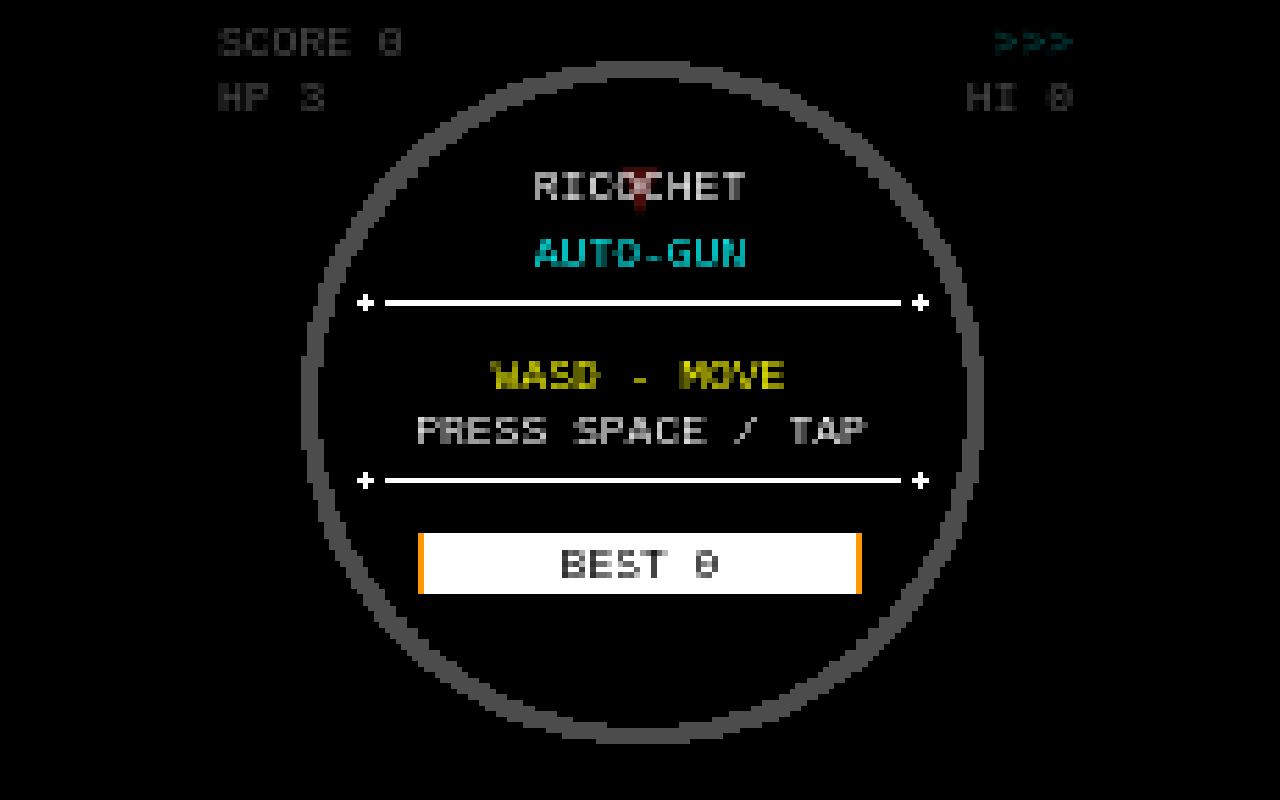
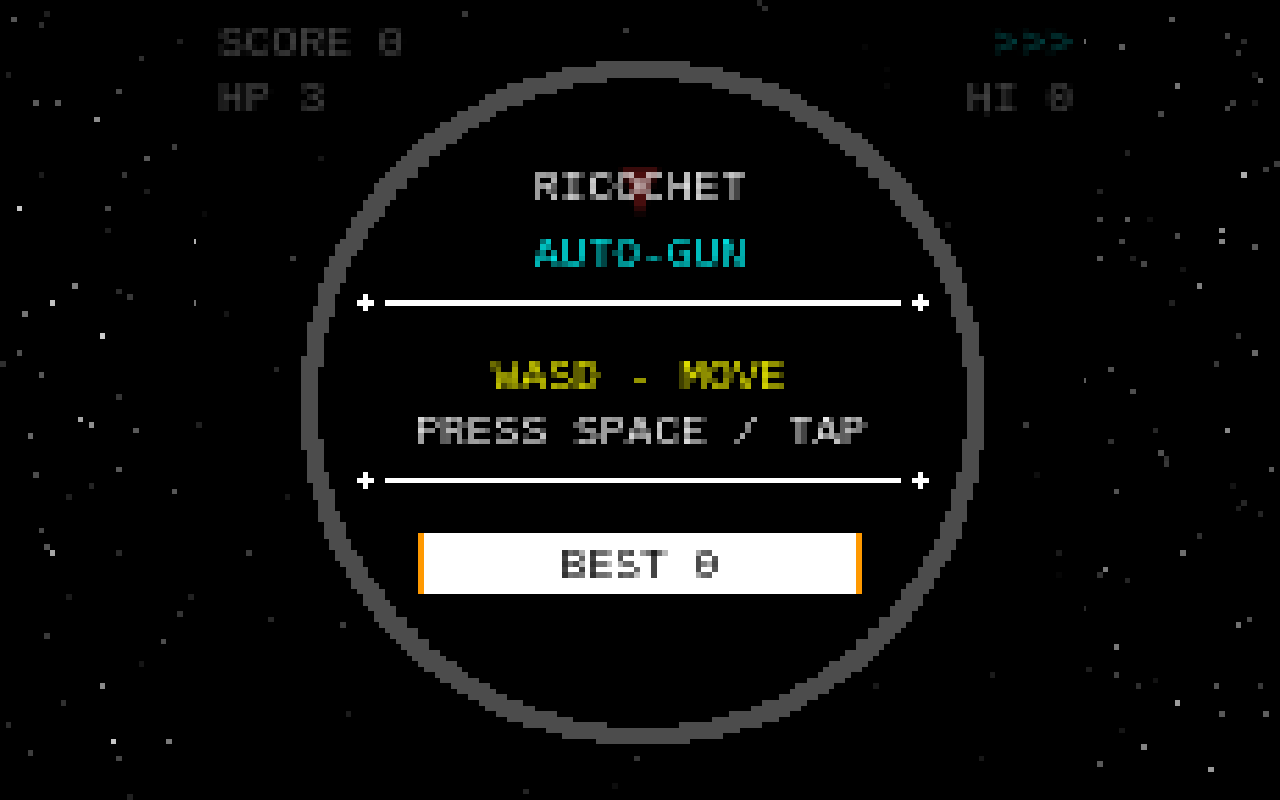
Before and after one commit to Marveee3/ricochet, a plain HTML site: page index.html in a window 1280 px wide. Drawn offline with Linux system fonts and the light colour scheme.

Commit message:
v0.3 — full-screen world: starfield in letterbox bars and canvas corners; joystick from any point (touch + LMB mouse), unified star scale, direction clamp fix

```diff
--- a/index.html
+++ b/index.html
@@ -7,6 +7,7 @@
 <link rel="stylesheet" href="styles.css">
 </head>
 <body>
+<canvas id="bg"></canvas>
 <canvas id="game" width="160" height="144"></canvas>
 <script src="script.js"></script>
 </body>
--- a/script.js
+++ b/script.js
@@ -287,6 +287,48 @@ ctx.imageSmoothingEnabled = false;
 
 const W = 160, H = 144;
 
+// ---- background starfield (fills the letterbox bars around the game) ----
+const bgCv = document.getElementById('bg');
+const bgCtx = bgCv.getContext('2d');
+let bgW = 1, bgH = 1;
+let bgStars = [];
+const BG_DENSITY = 0.012;
+
+function bgResize() {
+  const scale = Math.min(innerWidth, innerHeight * 160 / 144) / 160;
+  bgW = Math.max(1, Math.ceil(innerWidth / scale));
+  bgH = Math.max(1, Math.ceil(innerHeight / scale));
+  bgCv.width = bgW;
+  bgCv.height = bgH;
+  bgStars.length = 0;
+  const n = Math.round(bgW * bgH * BG_DENSITY);
+  for (let i = 0; i < n; i++) {
+    bgStars.push({
+      x: Math.random() * bgW | 0,
+      y: Math.random() * bgH | 0,
+      base: Math.random() < 0.3 ? 0.8 : Math.random() < 0.5 ? 0.55 : 0.35,
+      ph: Math.random() * Math.PI * 2,
+      sp: 0.5 + Math.random() * 1.5,
+    });
+  }
+  drawBgStars(performance.now() / 1000);
+}
+
+function drawBgStars(now) {
+  bgCtx.fillStyle = '#000';
+  bgCtx.fillRect(0, 0, bgW, bgH);
+  bgCtx.fillStyle = '#fff';
+  for (const s of bgStars) {
+    bgCtx.globalAlpha = s.base * (0.6 + 0.4 * Math.sin(now * s.sp + s.ph));
+    bgCtx.fillRect(s.x, s.y, 1, 1);
+  }
+  bgCtx.globalAlpha = 1;
+}
+
+bgResize();
+addEventListener('resize', bgResize);
+addEventListener('orientationchange', bgResize);
+
 // ---- palette (8-bit) ----
 const COL = {
   bg:       '#000',
@@ -311,6 +353,24 @@ const over = () => Math.max(0, tA() - 1);
 const CX = 80, CY = 72;
 const R_WALL = 60;
 const R_PLAYER = 45;
+
+// ---- starfield in the corners (outside the wall ring) ----
+const starField = [];
+for (let i = 0; i < 30; i++) {
+  let x, y;
+  let ok = false;
+  while (!ok) {
+    x = Math.random() * W | 0;
+    y = Math.random() * H | 0;
+    ok = Math.hypot(x - CX, y - CY) >= 63 && !(y < 20 && (x < 30 || x > 130));
+  }
+  starField.push({
+    x, y,
+    base: Math.random() < 0.3 ? 0.8 : Math.random() < 0.5 ? 0.55 : 0.35,
+    ph: Math.random() * Math.PI * 2,
+    sp: 0.5 + Math.random() * 1.5,
+  });
+}
 
 // ---- wall: verlet particles + springs ----
 const N = 408;
@@ -370,8 +430,39 @@ addEventListener('keydown', e => {
 });
 addEventListener('keyup', e => { keys[e.code] = false; });
 
-// ---- virtual joystick (whole screen, relative) ----
+// ---- virtual joystick (whole screen: touch anywhere + mouse LMB) ----
 const joy = { active: false, ox: 0, oy: 0, dx: 0, dy: 0, id: -1 };
+let mouseJoy = false;
+
+const clamp = (v, a, b) => Math.max(a, Math.min(b, v));
+
+function toGame(clientX, clientY) {
+  const r = canvas.getBoundingClientRect();
+  return {
+    x: clamp((clientX - r.left) / r.width * W, 0, W),
+    y: clamp((clientY - r.top) / r.height * H, 0, H),
+  };
+}
+
+function toGameRaw(clientX, clientY) {
+  const r = canvas.getBoundingClientRect();
+  return {
+    x: (clientX - r.left) / r.width * W,
+    y: (clientY - r.top) / r.height * H,
+  };
+}
+
+function setJoyDelta(px, py) {
+  let dx = px - joy.ox, dy = py - joy.oy;
+  const d = Math.hypot(dx, dy);
+  if (d > 8) { dx = dx / d * 8; dy = dy / d * 8; }
+  joy.dx = dx / 8;
+  joy.dy = dy / 8;
+}
+
+function endJoy() {
+  joy.active = false; joy.dx = 0; joy.dy = 0; joy.id = -1; mouseJoy = false;
+}
 
 function findTouch(e, id) {
   for (let i = 0; i < e.touches.length; i++) if (e.touches[i].identifier === id) return e.touches[i];
@@ -379,46 +470,51 @@ function findTouch(e, id) {
   return null;
 }
 
-function touchPos(e) {
-  const t = e.touches[0] || e.changedTouches[0];
-  const r = canvas.getBoundingClientRect();
-  return {
-    x: (t.clientX - r.left) / r.width * W,
-    y: (t.clientY - r.top) / r.height * H,
-  };
-}
-
-canvas.addEventListener('touchstart', e => {
+addEventListener('touchstart', e => {
   e.preventDefault();
   const t = e.changedTouches[0];
   if (state === 'menu') { start(); return; }
   if (state === 'gameover') { reset(); return; }
   if (joy.active) return;
-  const p = touchPos(e);
+  const p = toGame(t.clientX, t.clientY);
   joy.active = true; joy.ox = p.x; joy.oy = p.y; joy.id = t.identifier;
   joy.dx = 0; joy.dy = 0;
 }, { passive: false });
 
-canvas.addEventListener('touchmove', e => {
+addEventListener('touchmove', e => {
   e.preventDefault();
-  if (!joy.active) return;
+  if (!joy.active || joy.id < 0) return;
   const t = findTouch(e, joy.id);
   if (!t) return;
-  const r = canvas.getBoundingClientRect();
-  const px = (t.clientX - r.left) / r.width * W;
-  const py = (t.clientY - r.top) / r.height * H;
-  let dx = px - joy.ox, dy = py - joy.oy;
-  const d = Math.hypot(dx, dy);
-  if (d > 8) { dx = dx / d * 8; dy = dy / d * 8; }
-  joy.dx = dx / 8;
-  joy.dy = dy / 8;
+  const p = toGameRaw(t.clientX, t.clientY);
+  setJoyDelta(p.x, p.y);
 }, { passive: false });
 
-function endTouch(e) {
-  if (findTouch(e, joy.id)) { joy.active = false; joy.dx = 0; joy.dy = 0; joy.id = -1; }
-}
-canvas.addEventListener('touchend', endTouch);
-canvas.addEventListener('touchcancel', endTouch);
+addEventListener('touchend', e => { if (joy.id >= 0 && findTouch(e, joy.id)) endJoy(); });
+addEventListener('touchcancel', e => { if (joy.id >= 0 && findTouch(e, joy.id)) endJoy(); });
+
+// ---- mouse joystick (PC): LMB hold to move, LMB click to start/restart ----
+addEventListener('mousedown', e => {
+  if (e.button !== 0) return;
+  e.preventDefault();
+  if (state === 'menu') { start(); return; }
+  if (state === 'gameover') { reset(); return; }
+  if (joy.active) return;
+  const p = toGame(e.clientX, e.clientY);
+  joy.active = true; joy.ox = p.x; joy.oy = p.y; joy.dx = 0; joy.dy = 0;
+  mouseJoy = true;
+});
+
+addEventListener('mousemove', e => {
+  if (!joy.active || !mouseJoy) return;
+  const p = toGameRaw(e.clientX, e.clientY);
+  setJoyDelta(p.x, p.y);
+});
+
+addEventListener('mouseup', e => {
+  if (e.button !== 0 || !mouseJoy) return;
+  endJoy();
+});
 
 // ---- actions ----
 function autoShoot() {
@@ -973,9 +1069,19 @@ function bestBar(y, label) {
   softText(label, 80, y + 2, COL.bg, 'center');
 }
 
+function drawStars() {
+  ctx.fillStyle = '#fff';
+  for (const s of starField) {
+    ctx.globalAlpha = s.base * (0.6 + 0.4 * Math.sin(time * s.sp + s.ph));
+    ctx.fillRect(s.x, s.y, 1, 1);
+  }
+  ctx.globalAlpha = 1;
+}
+
 function draw() {
   ctx.fillStyle = COL.bg;
   ctx.fillRect(0, 0, W, H);
+  drawStars();
 
   for (let i = 0; i < N; i++) {
     const p = particles[i];
@@ -1072,7 +1178,7 @@ function draw() {
     ctx.stroke();
     ctx.fillStyle = COL.bullet;
     ctx.beginPath();
-    ctx.arc(joy.ox + joy.dx * 8, joy.oy + joy.dy * 8, 3, 0, Math.PI * 2);
+    ctx.arc(clamp(joy.ox + joy.dx * 8, 0, W), clamp(joy.oy + joy.dy * 8, 0, H), 3, 0, Math.PI * 2);
     ctx.fill();
     ctx.globalAlpha = 1;
   }
@@ -1087,6 +1193,7 @@ function frame(now) {
   const dtms = Math.min(now - last, 100);
   last = now;
   acc += dtms;
+  drawBgStars(now / 1000);
   let steps = 0;
   while (acc >= STEP && steps < 8) {
     const sdt = STEP / 1000;
--- a/styles.css
+++ b/styles.css
@@ -1,7 +1,16 @@
 * { margin: 0; padding: 0; box-sizing: border-box; }
 html, body { height: 100%; background: #000; overflow: hidden; touch-action: none; }
 body { display: flex; align-items: center; justify-content: center; }
-canvas {
+#bg {
+  position: fixed; inset: 0;
+  width: 100vw; height: 100vh;
+  image-rendering: pixelated;
+  image-rendering: crisp-edges;
+  pointer-events: none;
+  display: block;
+}
+#game {
+  position: relative; z-index: 1;
   background: #000;
   image-rendering: pixelated;
   image-rendering: crisp-edges;
```
